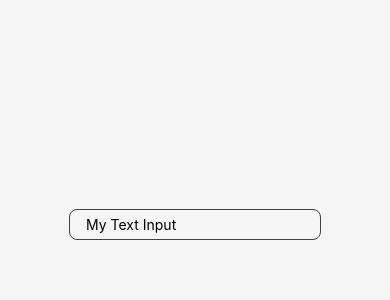
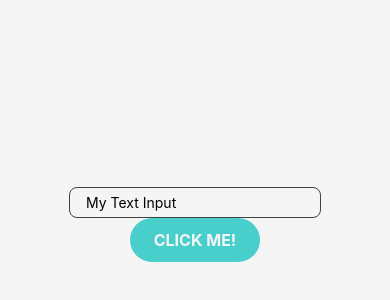
Before and after one commit to jianastrero/people-manila, a React Native app: screen / in a window 390 px wide. Shown: the part 198-498 px from the top of the page. Built offline with nearby package versions, Linux system fonts and the light colour scheme.

Commit message:
🔳 MyButton

```diff
--- a/App.js
+++ b/App.js
@@ -5,12 +5,14 @@ import {
 } from 'react-native';
 import {colors, myTheme} from "./src/theme/MyTheme";
 import MyTextInput from "./src/components/MyTextInput";
+import MyButton from "./src/components/MyButton";
 
 export default function App() {
     return (
         <SafeAreaView style={myTheme.container}>
             <StatusBar backgroundColor={colors.primaryDark} />
             <MyTextInput />
+            <MyButton />
         </SafeAreaView>
     );
 }
--- /dev/null
+++ b/src/components/MyButton.js
@@ -0,0 +1,27 @@
+import {StyleSheet, Text, TouchableOpacity} from "react-native";
+import {colors} from "../theme/MyTheme";
+
+export default function MyButton() {
+    return (
+        <TouchableOpacity style={styles.button}>
+            <Text style={styles.buttonText}>Click me!</Text>
+        </TouchableOpacity>
+    );
+}
+
+const styles = StyleSheet.create({
+    button: {
+        paddingVertical: 12,
+        paddingHorizontal: 24,
+        backgroundColor: colors.primary,
+        borderRadius: 100,
+        shadowColor: colors.dark,
+        elevation: 4
+    },
+    buttonText: {
+        color: colors.light,
+        fontWeight: 'bold',
+        fontSize: 16,
+        textTransform: 'uppercase'
+    }
+});
```
